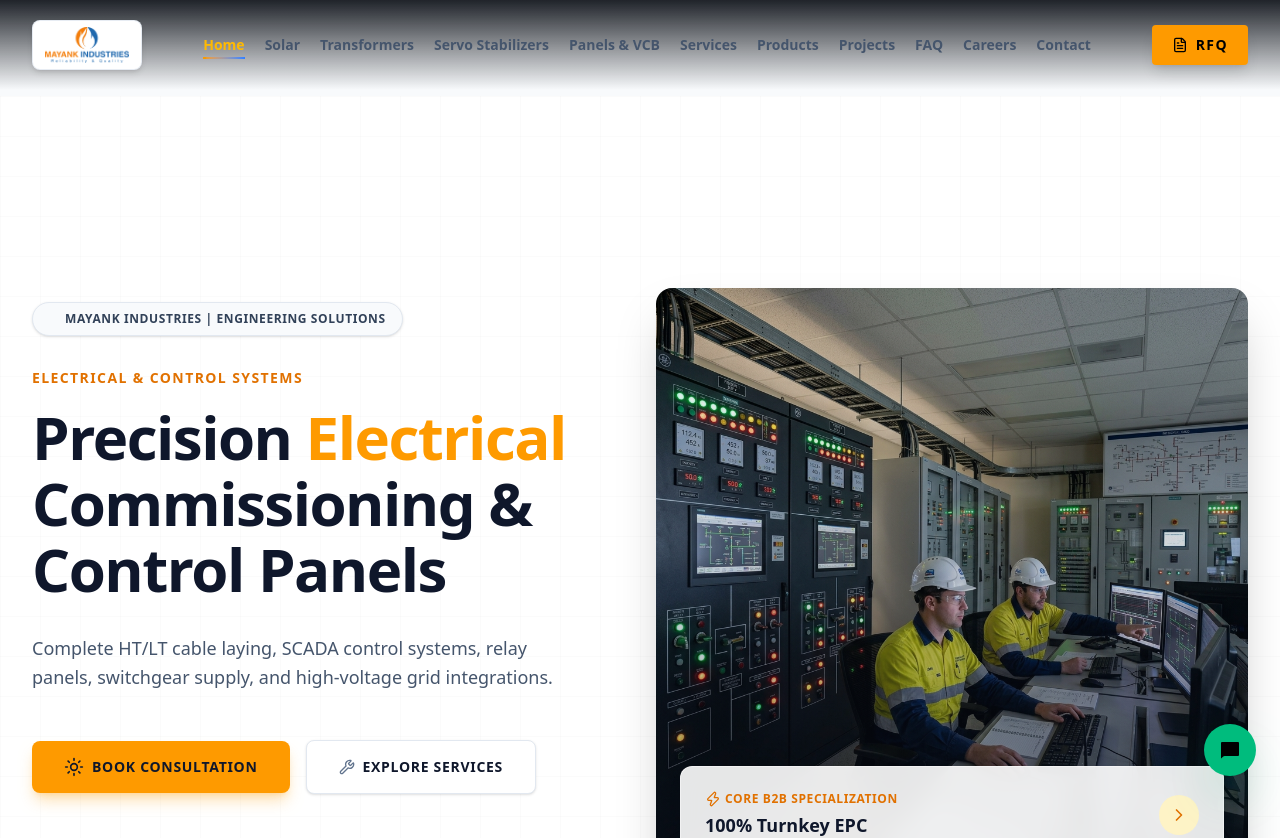
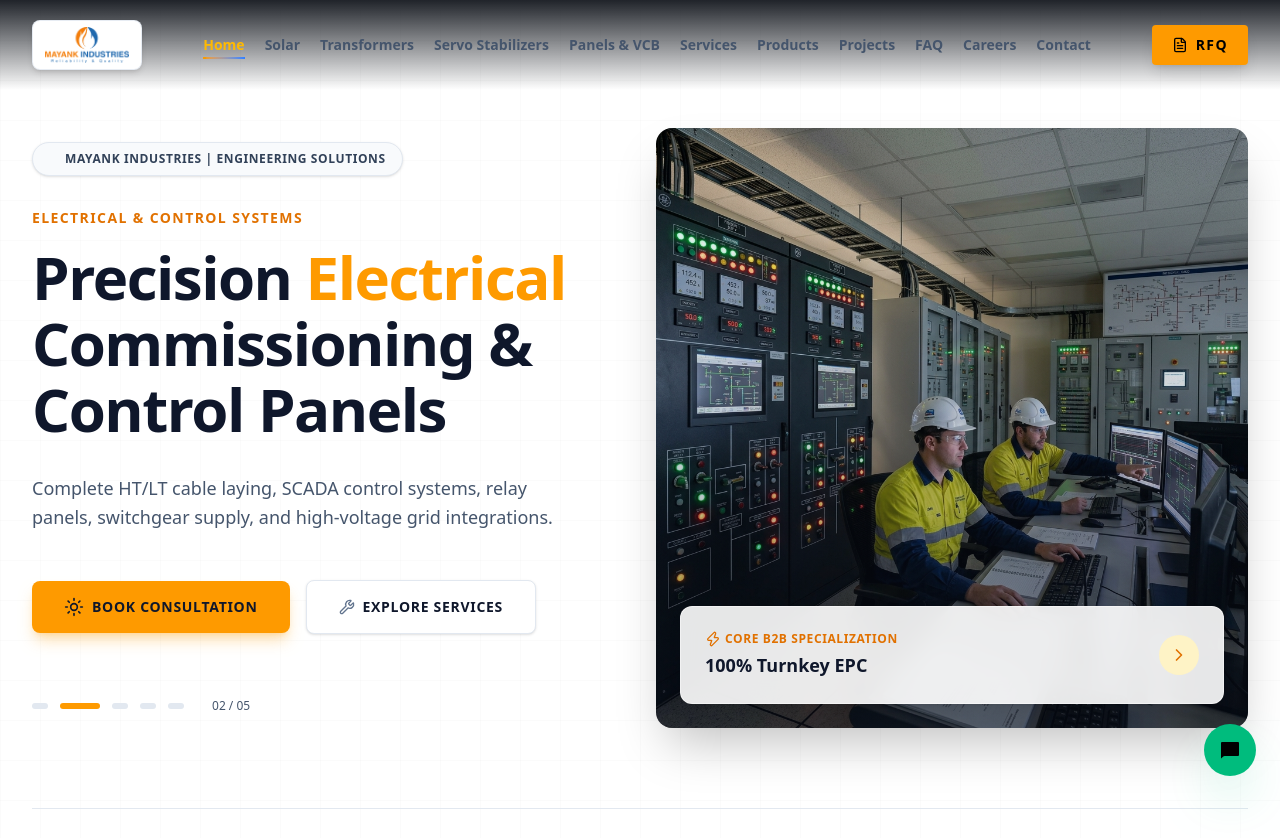
Before and after one commit to devtaaaa/My-Website-mayank, a Next.js app: page / in a window 1280 px wide. Shown: the top 838 px of the page. Built offline with nearby package versions, Linux system fonts and the light colour scheme.

Commit message:
fix: remove excessive gap below navigation bar

```diff
--- a/src/app/page.tsx
+++ b/src/app/page.tsx
@@ -9,7 +9,7 @@ import ChannelPartners from '@/components/ChannelPartners';
 
 export default function Home() {
   return (
-    <main className="min-h-screen bg-transparent text-slate-900 relative pt-16 sm:pt-24">
+    <main className="min-h-screen bg-transparent text-slate-900 relative">
       <Hero />
       <USPBanner />
       <StatsCredibility />
--- a/src/components/Hero.tsx
+++ b/src/components/Hero.tsx
@@ -48,7 +48,7 @@ export default function Hero() {
   }, [slides.length]);
 
   return (
-    <section id="hero" className="relative bg-white pt-32 lg:pt-48 pb-20 overflow-hidden">
+    <section id="hero" className="relative bg-white pt-24 lg:pt-32 pb-20 overflow-hidden">
       {/* Subtle Background Pattern for professional look */}
       <div className="absolute inset-0 grid-pattern opacity-40 pointer-events-none" />
 
```
